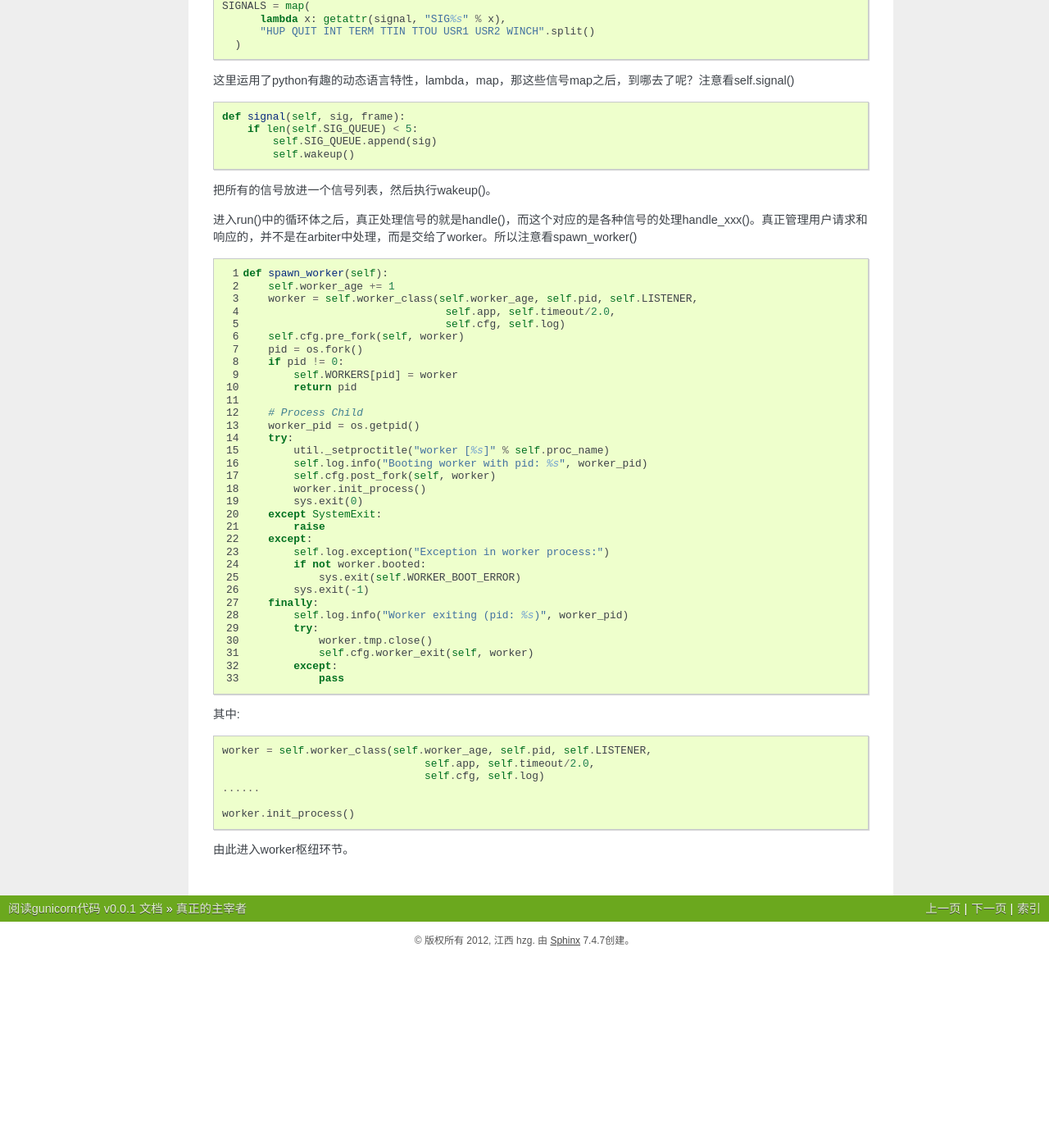
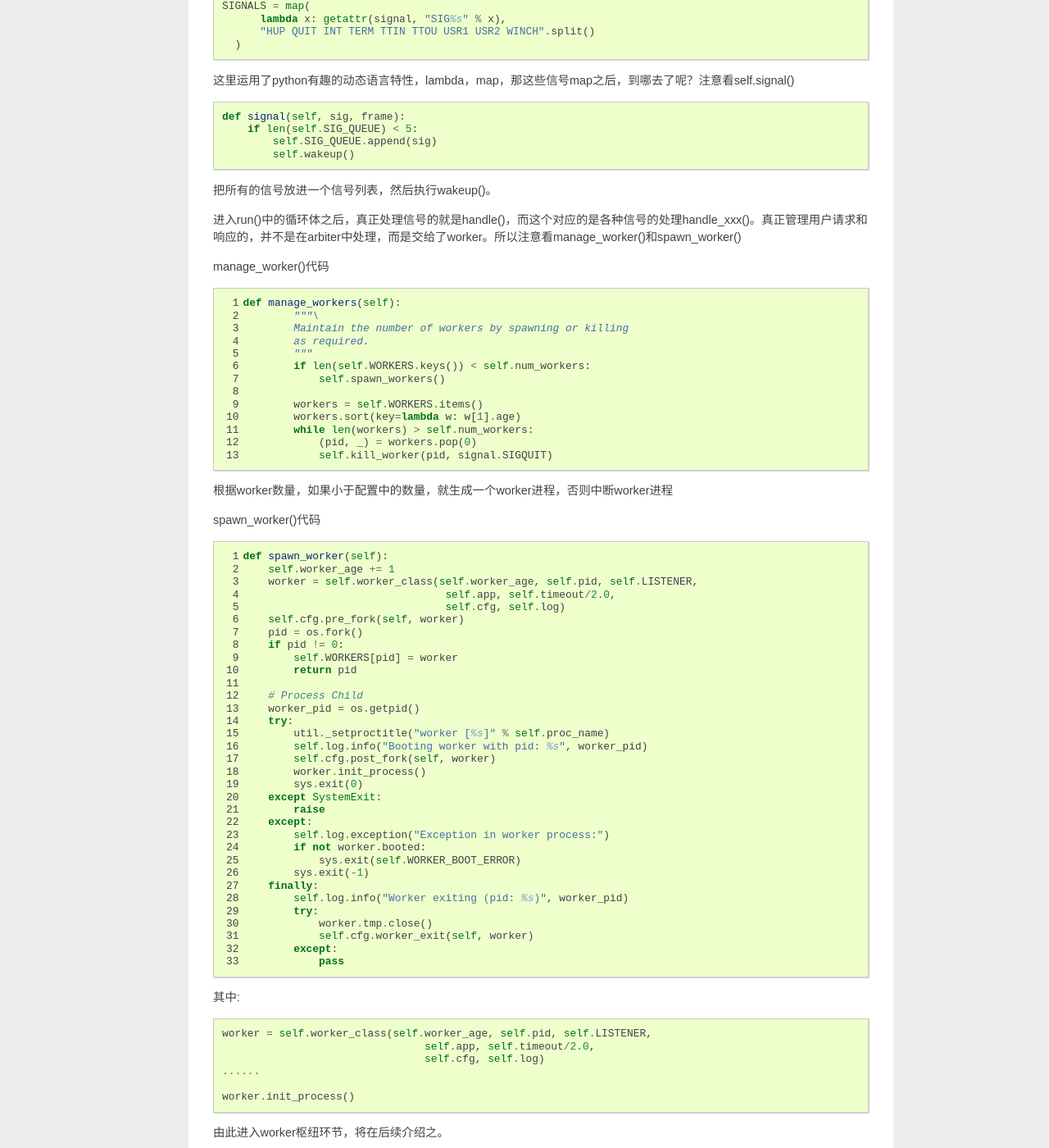
Before and after one commit to myhat123/rdgunicorn, a Sphinx documentation site: the page built from docs/source/arbiter.rst, in a window 1280 px wide and 1400 px high, scrolled down 3454 px. Shown: the whole window at 82% size. Built offline with Sphinx 7.4.7, drawn with Linux system fonts in a browser that asks for light colours; formulas are drawn with MathJax 3; before the commit the page ends 4621 px from its top, so only the background shows below that; some of the changed text lies outside the part shown.

Commit message:
继续对arbiter.py的代码做些梳理

```diff
--- a/docs/source/arbiter.rst
+++ b/docs/source/arbiter.rst
@@ -225,7 +225,30 @@ self.init_signals()::
 
 把所有的信号放进一个信号列表，然后执行wakeup()。
 
-进入run()中的循环体之后，真正处理信号的就是handle()，而这个对应的是各种信号的处理handle_xxx()。真正管理用户请求和响应的，并不是在arbiter中处理，而是交给了worker。所以注意看spawn_worker()
+进入run()中的循环体之后，真正处理信号的就是handle()，而这个对应的是各种信号的处理handle_xxx()。真正管理用户请求和响应的，并不是在arbiter中处理，而是交给了worker。所以注意看manage_worker()和spawn_worker()
+
+manage_worker()代码
+
+.. code-block:: python
+  :linenos:
+
+  def manage_workers(self):
+          """\
+          Maintain the number of workers by spawning or killing
+          as required.
+          """
+          if len(self.WORKERS.keys()) < self.num_workers:
+              self.spawn_workers()
+
+          workers = self.WORKERS.items()
+          workers.sort(key=lambda w: w[1].age)
+          while len(workers) > self.num_workers:
+              (pid, _) = workers.pop(0)
+              self.kill_worker(pid, signal.SIGQUIT)
+
+根据worker数量，如果小于配置中的数量，就生成一个worker进程，否则中断worker进程
+
+spawn_worker()代码
 
 .. code-block:: python
   :linenos:
@@ -273,4 +296,30 @@ self.init_signals()::
 
   worker.init_process()
 
-由此进入worker枢纽环节。
+由此进入worker枢纽环节，将在后续介绍之。
+
+self.cfg.pre_fork(self, worker)是server hook之一。代码在哪呢？在config.py中
+
+.. code-block:: python
+
+  class Prefork(Setting):
+      name = "pre_fork"
+      section = "Server Hooks"
+      validator = validate_callable(2)
+      type = "callable"
+      def pre_fork(server, worker):
+          pass
+      default = staticmethod(pre_fork)
+      desc = """\
+          Called just before a worker is forked.
+
+          The callable needs to accept two instance variables for the Arbiter and
+          new Worker.
+          """
+
+可以在自定义的配置文件中定义。之后的self.cfg.post_fork(self, worker)，self.cfg.worker_exit(self, worker)都是在config.py中作为server hook::
+
+  pid = os.fork()
+  worker_pid = os.getpid()
+
+这是我们熟知的进程处理方式。
```
Also changed, not shown: other parts of docs/source/arbiter.rst (+1 -1 lines).
